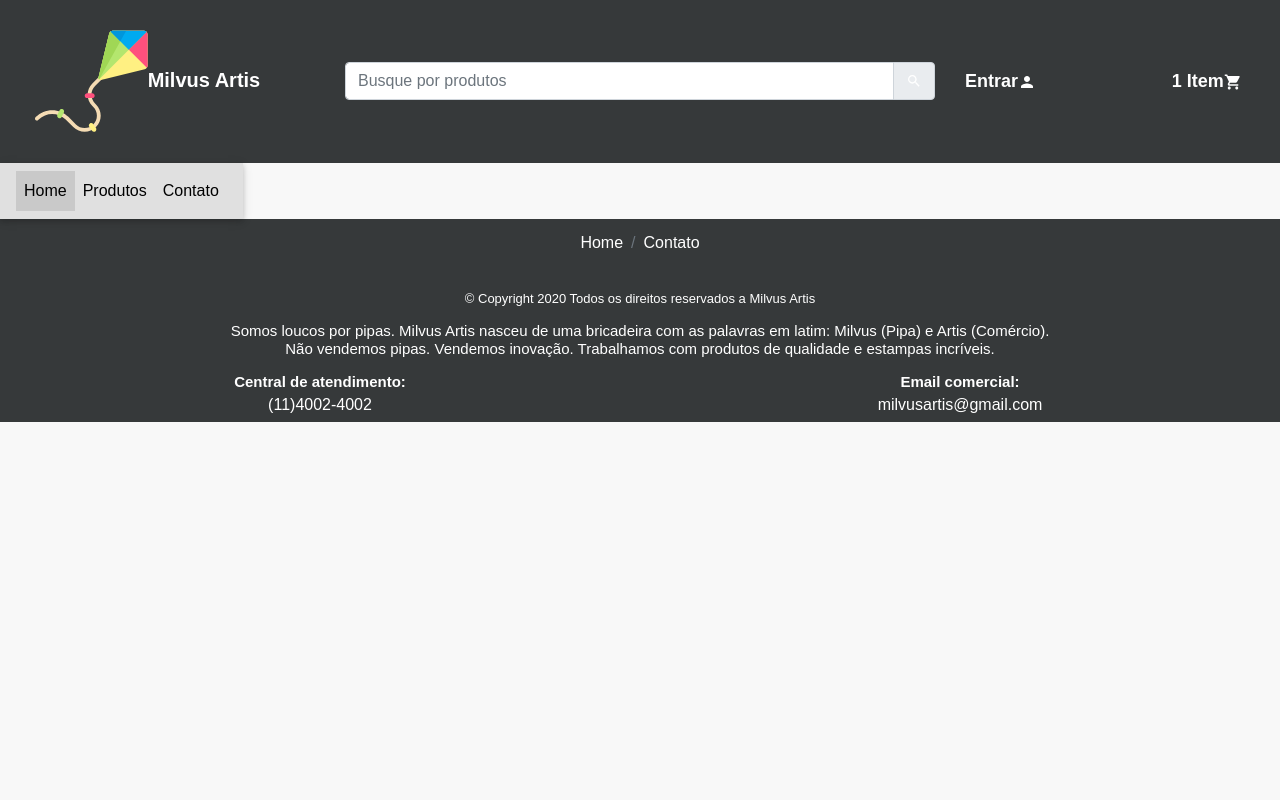
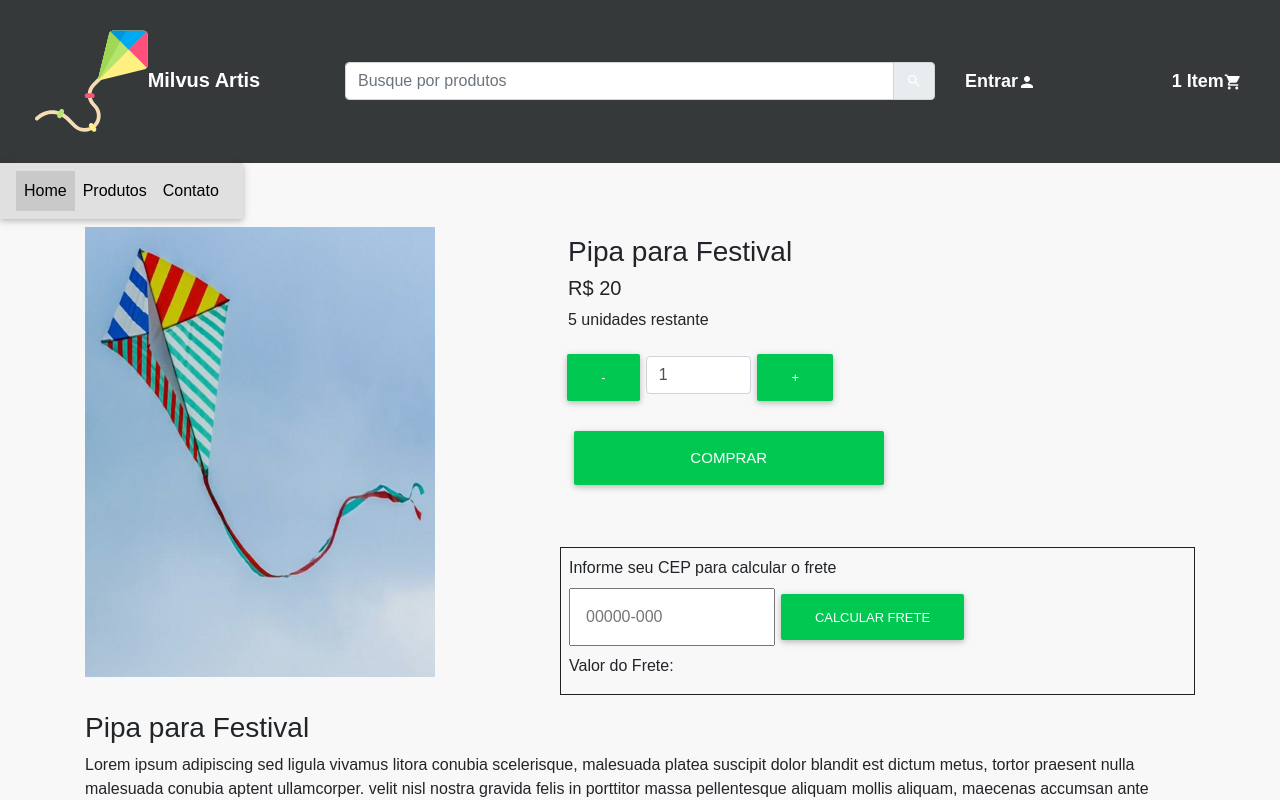
Before and after one commit to milvusartis/ecommerce-de-pipas, a React (Create React App) app: page /produtocompleto in a window 1280 px wide. Shown: the top 800 px of the page. Built offline with nearby package versions, Linux system fonts and the light colour scheme; a web font is replaced by a local one.

Commit message:
ajustando botoes

```diff
--- a/src/componentes/Produtos/Latas.js
+++ b/src/componentes/Produtos/Latas.js
@@ -29,7 +29,7 @@ class Latas extends Component {
                 <CardTitle>Carretilha homem-aranha</CardTitle>
                 <CardSubtitle>R$ 20,00</CardSubtitle>
                 <CardText></CardText>
-                <Button color="success">Comprar</Button>
+                <Button color="success"href="http://localhost:3000/produtocompleto">Comprar</Button>
               </CardBody>
             </Card>
           </Col>
@@ -41,7 +41,7 @@ class Latas extends Component {
                 <CardTitle>Carretilha acrilica roda de carro</CardTitle>
                 <CardSubtitle>R$ 15,00</CardSubtitle>
                 <CardText></CardText>
-                <Button color="success">Comprar</Button>
+                <Button color="success"href="http://localhost:3000/produtocompleto">Comprar</Button>
               </CardBody>
             </Card>
           </Col>
@@ -53,7 +53,7 @@ class Latas extends Component {
                 <CardTitle>Carretilha acrilica </CardTitle>
                 <CardSubtitle>R$ 12,00</CardSubtitle>
                 <CardText></CardText>
-                <Button color="success">Comprar</Button>
+                <Button color="success"href="http://localhost:3000/produtocompleto">Comprar</Button>
               </CardBody>
             </Card>
           </Col>
@@ -65,7 +65,7 @@ class Latas extends Component {
                 <CardTitle>Lata de linha oval</CardTitle>
                 <CardSubtitle>R$ 6,50</CardSubtitle>
                 <CardText></CardText>
-                <Button color="success">Comprar</Button>
+                <Button color="success"href="http://localhost:3000/produtocompleto">Comprar</Button>
               </CardBody>
             </Card>
           </Col>
@@ -77,7 +77,7 @@ class Latas extends Component {
                 <CardTitle>Lata de linha redonda colorida</CardTitle>
                 <CardSubtitle>R$ 8,00</CardSubtitle>
                 <CardText></CardText>
-                <Button color="success">Comprar</Button>
+                <Button color="success"href="http://localhost:3000/produtocompleto">Comprar</Button>
               </CardBody>
             </Card>
           </Col>
@@ -89,7 +89,7 @@ class Latas extends Component {
                 <CardTitle>Lata de linha redonda pequena</CardTitle>
                 <CardSubtitle>R$ 5,00</CardSubtitle>
                 <CardText></CardText>
-                <Button color="success">Comprar</Button>
+                <Button color="success"href="http://localhost:3000/produtocompleto">Comprar</Button>
               </CardBody>
             </Card>
           </Col>
--- a/src/componentes/Produtos/Linhas.js
+++ b/src/componentes/Produtos/Linhas.js
@@ -27,7 +27,7 @@ import {
               <CardTitle>Linha 400 Jardas</CardTitle>
               <CardSubtitle>R$4,00</CardSubtitle>
               <CardText></CardText>
-              <Button color="success">Comprar</Button>
+              <Button color="success"href="http://localhost:3000/produtocompleto">Comprar</Button>
             </CardBody>
           </Card>
          </Col>
@@ -39,7 +39,7 @@ import {
               <CardTitle>Linha Corrente Carretel 500 Jardas</CardTitle>
               <CardSubtitle>R$ 5,50</CardSubtitle>
               <CardText></CardText>
-              <Button color="success">Comprar</Button>
+              <Button color="success"href="http://localhost:3000/produtocompleto">Comprar</Button>
             </CardBody>
           </Card>
           </Col>
@@ -51,7 +51,7 @@ import {
               <CardTitle>Linha De Pipa 12000 Jardas Colorida</CardTitle>
               <CardSubtitle>R$ 10,00</CardSubtitle>
               <CardText></CardText>
-              <Button color="success">Comprar</Button>
+              <Button color="success"href="http://localhost:3000/produtocompleto">Comprar</Button>
             </CardBody>
           </Card>
         </Col>
@@ -63,7 +63,7 @@ import {
               <CardTitle>Card title</CardTitle>
               <CardSubtitle>Card subtitle</CardSubtitle>
               <CardText></CardText>
-              <Button color="success">Comprar</Button>
+              <Button color="success"href="http://localhost:3000/produtocompleto">Comprar</Button>
             </CardBody>
           </Card>
          </Col>
@@ -75,7 +75,7 @@ import {
               <CardTitle>Card title</CardTitle>
               <CardSubtitle>Card subtitle</CardSubtitle>
               <CardText></CardText>
-              <Button color="success">Comprar</Button>
+              <Button color="success"href="http://localhost:3000/produtocompleto">Comprar</Button>
             </CardBody>
           </Card>
          </Col>
@@ -87,7 +87,7 @@ import {
               <CardTitle>Card title</CardTitle>
               <CardSubtitle>Card subtitle</CardSubtitle>
               <CardText></CardText>
-              <Button color="success">Comprar</Button>
+              <Button color="success"href="http://localhost:3000/produtocompleto">Comprar</Button>
             </CardBody>
           </Card>
          </Col>
--- a/src/componentes/Produtos/Pipas.js
+++ b/src/componentes/Produtos/Pipas.js
@@ -28,7 +28,7 @@ import {
                 <CardTitle>Pipa personagens</CardTitle>
                 <CardSubtitle>R$ 2,00 uni ou R$25,00 pacote com 15 unidades</CardSubtitle>
                 <CardText></CardText>
-                <Button color="success">Comprar</Button>
+                <Button color="success"href="http://localhost:3000/produtocompleto">Comprar</Button>
               </CardBody>
             </Card>
 
@@ -41,7 +41,7 @@ import {
                 <CardTitle>Pipa bico de ouro</CardTitle>
                 <CardSubtitle>R$ 2,00 uni ou R$25,00 pacote com 15 unidades</CardSubtitle>
                 <CardText></CardText>
-                <Button color="success" color="success">Comprar</Button>
+                <Button color="success" href="http://localhost:3000/produtocompleto">Comprar</Button>
               </CardBody>
             </Card>
 
@@ -55,7 +55,7 @@ import {
                 <CardTitle>Pipa colorido</CardTitle>
                 <CardSubtitle>R$ 2,00 uni ou R$25,00 pacote com 15 unidades</CardSubtitle>
                 <CardText></CardText>
-                <Button color="success">Comprar</Button>
+                <Button color="success"href="http://localhost:3000/produtocompleto">Comprar</Button>
               </CardBody>
             </Card>
           </Col>
@@ -67,7 +67,7 @@ import {
                 <CardTitle>Peixinho personagens</CardTitle>
                 <CardSubtitle>R$ 1,50 uni ou R$20,00 pacote com 15 unidades</CardSubtitle>
                 <CardText></CardText>
-                <Button color="success">Comprar</Button>
+                <Button color="success"href="http://localhost:3000/produtocompleto">Comprar</Button>
               </CardBody>
             </Card>
             </Col>
@@ -79,7 +79,7 @@ import {
                 <CardTitle>Peixinho personagens</CardTitle>
                 <CardSubtitle>R$ 1,50 uni ou R$20,00 pacote com 15 unidades</CardSubtitle>
                 <CardText></CardText>
-                <Button color="success">Comprar</Button>
+                <Button color="success"href="http://localhost:3000/produtocompleto">Comprar</Button>
               </CardBody>
             </Card>
             </Col>
@@ -91,7 +91,7 @@ import {
                 <CardTitle>Peixinho colorido</CardTitle>
                 <CardSubtitle>R$ 1,00 uni ou R$12,00 pacote com 15 unidades</CardSubtitle>
                 <CardText></CardText>
-                <Button color="success">Comprar</Button>
+                <Button color="success"href="http://localhost:3000/produtocompleto">Comprar</Button>
               </CardBody>
             </Card>
             </Col>
--- a/src/componentes/Produtos/Produtos.js
+++ b/src/componentes/Produtos/Produtos.js
@@ -28,7 +28,7 @@ class Produtos extends Component {
                 <CardTitle>Pipa personagens</CardTitle>
                 <CardSubtitle>R$ 2,00 uni ou R$25,00 pacote com 15 unidades</CardSubtitle>
                 <CardText></CardText>
-                <Button color="success">Comprar</Button>
+                <Button color="success" href="http://localhost:3000/produtocompleto">Comprar</Button>
               </CardBody>
             </Card>
           </Col>
@@ -40,7 +40,7 @@ class Produtos extends Component {
                 <CardTitle>Pipa bico de ouro</CardTitle>
                 <CardSubtitle>R$ 2,00 uni ou R$25,00 pacote com 15 unidades</CardSubtitle>
                 <CardText></CardText>
-                <Button color="success" color="success">Comprar</Button>
+                <Button color="success" href="http://localhost:3000/produtocompleto">Comprar</Button>
               </CardBody>
             </Card>
             </Col>
@@ -52,7 +52,7 @@ class Produtos extends Component {
                 <CardTitle>Pipa colorido</CardTitle>
                 <CardSubtitle>R$ 2,00 uni ou R$25,00 pacote com 15 unidades</CardSubtitle>
                 <CardText></CardText>
-                <Button color="success">Comprar</Button>
+                <Button color="success"href="http://localhost:3000/produtocompleto">Comprar</Button>
               </CardBody>
             </Card>
           </Col>
@@ -64,7 +64,7 @@ class Produtos extends Component {
               <CardTitle>Linha 400 Jardas</CardTitle>
               <CardSubtitle>R$4,00</CardSubtitle>
               <CardText></CardText>
-              <Button color="success">Comprar</Button>
+              <Button color="success"href="http://localhost:3000/produtocompleto">Comprar</Button>
             </CardBody>
           </Card>
          </Col>
@@ -76,7 +76,7 @@ class Produtos extends Component {
               <CardTitle>Linha Corrente Carretel 500 Jardas</CardTitle>
               <CardSubtitle>R$ 5,50</CardSubtitle>
               <CardText></CardText>
-              <Button color="success">Comprar</Button>
+              <Button color="success"href="http://localhost:3000/produtocompleto">Comprar</Button>
             </CardBody>
           </Card>
           </Col>
@@ -88,7 +88,7 @@ class Produtos extends Component {
               <CardTitle>Linha De Pipa 12000 Jardas Colorida</CardTitle>
               <CardSubtitle>R$ 10,00</CardSubtitle>
               <CardText></CardText>
-              <Button color="success">Comprar</Button>
+              <Button color="success"href="http://localhost:3000/produtocompleto">Comprar</Button>
             </CardBody>
           </Card>
         </Col>
@@ -100,7 +100,7 @@ class Produtos extends Component {
                 <CardTitle>Card title</CardTitle>
                 <CardSubtitle>Card subtitle</CardSubtitle>
                 <CardText></CardText>
-                <Button color="success">Comprar</Button>
+                <Button color="success"href="http://localhost:3000/produtocompleto">Comprar</Button>
               </CardBody>
             </Card>
           </Col>
@@ -112,7 +112,7 @@ class Produtos extends Component {
                 <CardTitle>Card title</CardTitle>
                 <CardSubtitle>Card subtitle</CardSubtitle>
                 <CardText></CardText>
-                <Button color="success">Comprar</Button>
+                <Button color="success"href="http://localhost:3000/produtocompleto">Comprar</Button>
               </CardBody>
             </Card>
           </Col>
@@ -124,7 +124,7 @@ class Produtos extends Component {
                 <CardTitle>Card title</CardTitle>
                 <CardSubtitle>Card subtitle</CardSubtitle>
                 <CardText></CardText>
-                <Button color="success">Comprar</Button>
+                <Button color="success"href="http://localhost:3000/produtocompleto">Comprar</Button>
               </CardBody>
             </Card>
           </Col>
--- a/src/componentes/contato/Contato.js
+++ b/src/componentes/contato/Contato.js
@@ -127,7 +127,7 @@ class Contato extends Component {
                                 <Button
                                 type="submit"
                                 name="botao"
-                                className="btn-success"
+                                color="success"
                                 required="required"
                                 //className="form-control"
                                 >
--- a/src/componentes/prodcompleto/ProCompleto.js
+++ b/src/componentes/prodcompleto/ProCompleto.js
@@ -142,16 +142,16 @@ render() {
                                 {this.state.maxNumber} unidades restante
                             </p>
                             <Row className="mt-2 mb-2 p-2">
-                                <Button onClick={this.decrement}>
+                                <Button color ="success"onClick={this.decrement}>
                                     -
                                 </Button>
                                 <Input
                                 type="number"
-                                className="col-2"
+                                className="col-2 mt-2"
                                 value={this.state.number}
                                 onChange={this.handleNumberValeu}
                                 onInput={this.validateInput}/>
-                                <Button onClick={this.increment}>
+                                <Button color="success" onClick={this.increment}>
                                     +
                                 </Button>
                             </Row>
--- a/src/routes.js
+++ b/src/routes.js
@@ -26,7 +26,7 @@ export default class Routes extends Component {
           <Route path ="/produtos" component={Produtos}/>
           <Route path="/contato" component={Contato}/>
           <Route path="/login"  component={Login}/>
-          <Route path="/prodcompleto"  component={ProdCompleto}/>
+          <Route path="/produtocompleto"  component={ProdCompleto}/>
           <Route path="/pipas" component ={Pipas}/>
           <Route path="/linhas" component={Linhas}/>
           <Route path="/latas" component={Latas}/>
```
